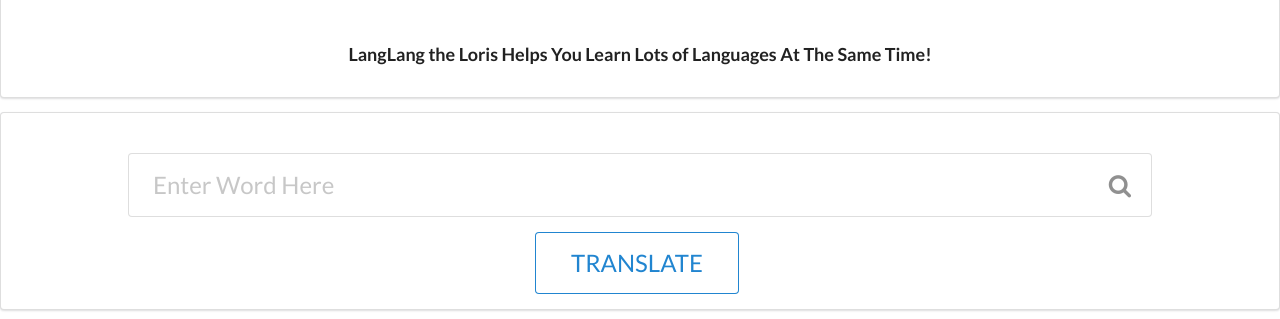
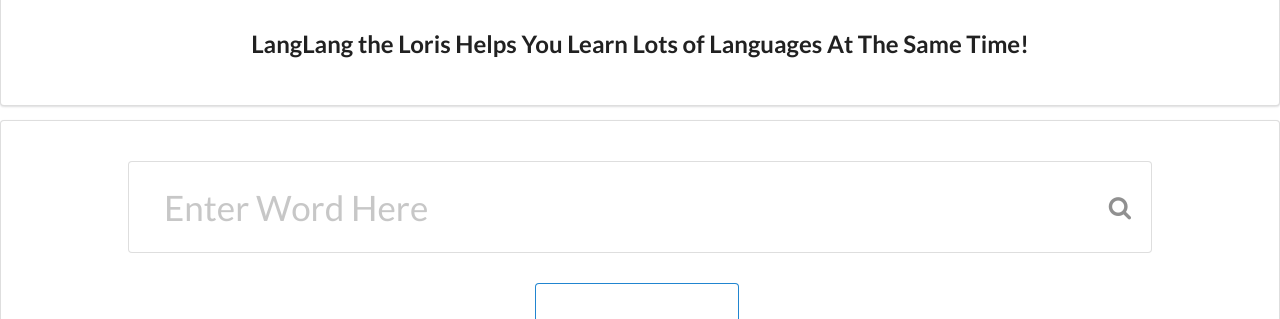
Before and after one commit to leodotng/langlang, a website: page public/index.html in a window 1280 px wide. Shown: the part 633-952 px from the top of the page. Drawn offline with nearby package versions, Linux system fonts and the light colour scheme.

Commit message:
fixed translate button

```diff
--- a/public/app.js
+++ b/public/app.js
@@ -321,6 +321,10 @@ greekFemale()
 /*====================END ONE CLICK FIRES OFF ALL LANGUAGES ================*/
 
 
+
+
+
+
 // CdlUtils.getSvgPathStrings('你', {
 //   apiKey: 'aIVBim6xCFr1EqE0XMwnzfUg'
 // }).then(function(pathStrings) {
--- a/public/index.html
+++ b/public/index.html
@@ -56,7 +56,7 @@
 
 <!--     Title [HERE]   -->
 <img src="logo.png"><br>
-  <h3><strong><p id="aftertranslate"> LangLang the Loris Helps You Learn Lots of Languages At The Same Time!</p></h3></strong>
+  <h2><strong><p id="aftertranslate"> LangLang the Loris Helps You Learn Lots of Languages At The Same Time!</p></h2></strong>
 </div>
 </div>
 <header class="ui segment">
@@ -91,15 +91,15 @@
 
 <section class="ui stackable two grid centered">
 <!--     SEARCH INPUT FIELD [HERE]   -->
-<div class="centered">
+<div class="centered" id="aftertranslate">
 
         <form method="get" id="form" class="ui massive search icon input">
         <input class="input search-input" type="text" id="w-input" placeholder="Enter Word Here"></input><i class="search icon"></i>
 </div>
-<div class="centered" id="aftertranslate">
+<div class="centered">
 <!--     END SEARCH INPUT FIELD [HERE]   -->
 
-          <button type="submit" label="translate" class="ui massive primary basic button">TRANSLATE</button>
+          <button type="submit" label="translate" class="ui massive primary basic button" id="aftertranslate-two">TRANSLATE</button>
 </div>
 
         </form>
--- a/public/main.css
+++ b/public/main.css
@@ -4,16 +4,9 @@ font-family: 'Open Sans', sans-serif;
 
 }
 
-/*.container {
-  height: 250px;
-  width: 250px;
-}*/
-
-/*#backgroundflag {
-  background-image: url("flags/spain.png");
-  position: relative;
-}*/
-
+input[type="text"] {
+    font-size:35px;
+}
 
 .fixpic{
    width: 400px;
@@ -30,8 +23,13 @@ padding-top: 10px;
 }
 
 #aftertranslate {
-padding-bottom: 15px;
-padding-top: 15px;
+padding-bottom: 30px;
+}
+
+#aftertranslate-two {
+padding-top: 35px;
+position: relative;
+padding-bottom: 30px;
 }
 
 #toptranslate {
```
